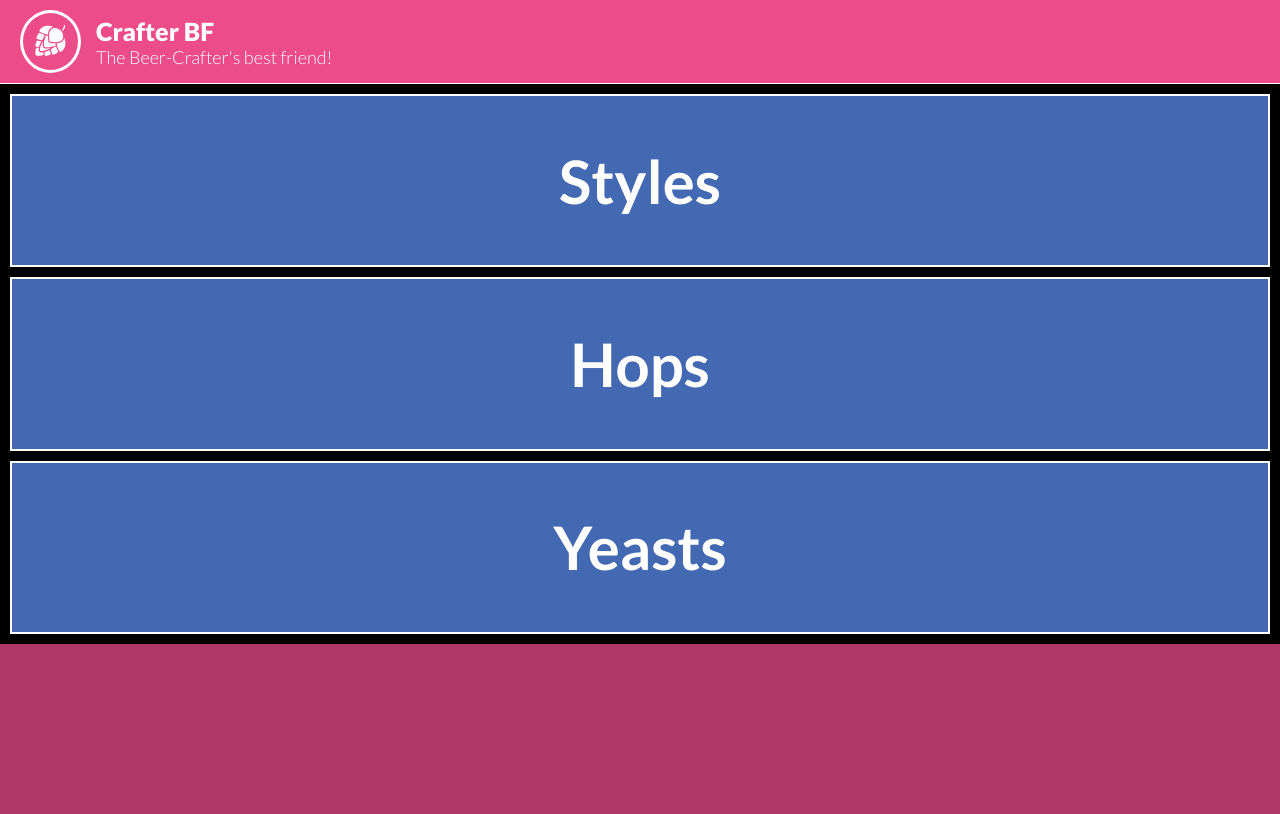
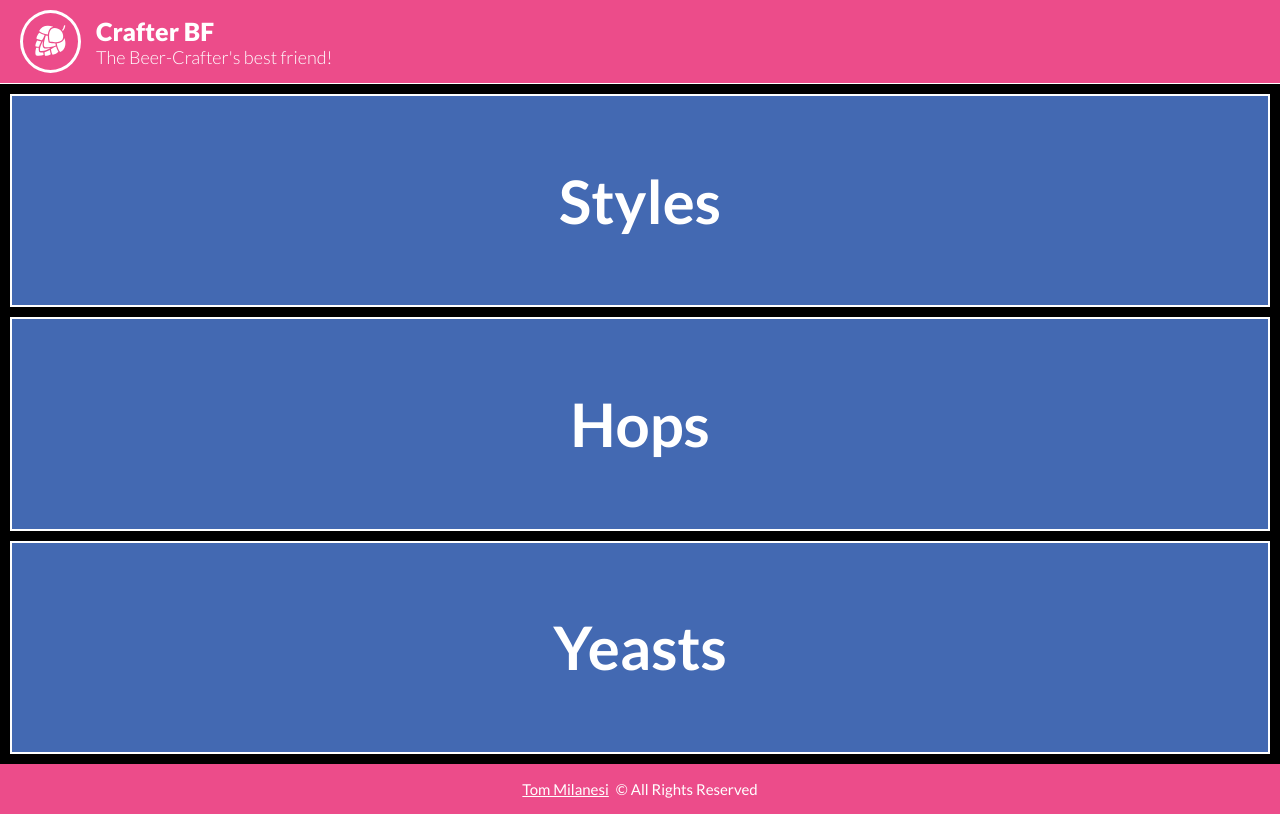
Before and after one commit to KaskMIL/crafter-bf, a React (Create React App) app: page / in a window 1280 px wide. Built offline with nearby package versions, Linux system fonts and the light colour scheme.

Commit message:
Added footer and styles

```diff
--- /dev/null
+++ b/src/components/Footer/Footer.css
@@ -0,0 +1,9 @@
+:root {
+  --pink: #ec4c8a;
+  --purple: #4369b2;
+  --dark-purple: #b03868;
+}
+
+.container {
+  background-color: var(--pink);
+}
--- /dev/null
+++ b/src/components/Footer/Footer.js
@@ -0,0 +1,13 @@
+import React from 'react';
+import styles from './Footer.module.scss';
+
+function Footer() {
+  return (
+    <footer className={styles.container}>
+      <a href="https://github.com/KaskMIL" target="blank">Tom Milanesi  </a>
+      &copy; All Rights Reserved
+    </footer>
+  );
+}
+
+export default Footer;
--- /dev/null
+++ b/src/components/Footer/Footer.module.scss
@@ -0,0 +1,20 @@
+:root {
+  --pink: #ec4c8a;
+  --purple: #4369b2;
+  --dark-purple: #b03868;
+}
+
+.container {
+  background-color: var(--pink);
+  height: 50px;
+  display: flex;
+  align-items: center;
+  justify-content: center;
+  color: white;
+  font-size: 1.5rem;
+
+  a {
+    color: white;
+    margin-right: 0.7rem;
+  }
+}
--- a/src/components/Main/Main.js
+++ b/src/components/Main/Main.js
@@ -1,10 +1,12 @@
 import React from 'react';
 import { NavLink } from 'react-router-dom';
+import Footer from '../Footer/Footer';
 
 import styles from './Main.module.scss';
 
 function Main() {
   return (
+    <>
       <main className={styles.container}>
         <nav className={styles.nav}>
           <ul className={styles.ulCont}>
@@ -14,6 +16,8 @@ function Main() {
           </ul>
         </nav>
       </main>
+      <Footer />
+    </>
   );
 }
 
--- a/src/components/Main/Main.module.scss
+++ b/src/components/Main/Main.module.scss
@@ -19,11 +19,11 @@ html {
 .container {
   background-color: black;
   color: white;
-  height: 70vh;
+  height: 85vh;
 }
 
 .nav {
-  height: 70vh;
+  height: 100%;
   display: flex;
   align-items: stretch;
   justify-content: center;
```
Lines whose indentation alone changed are shown as unchanged.
